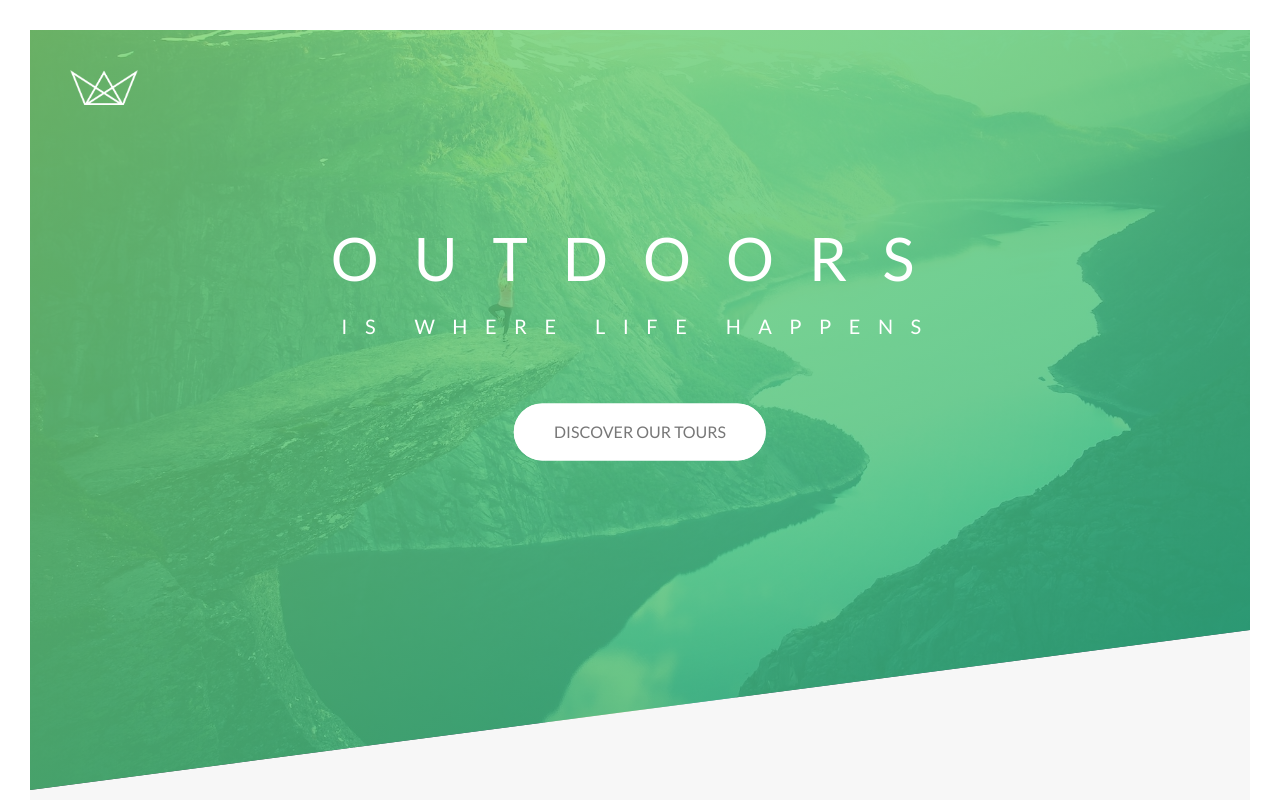
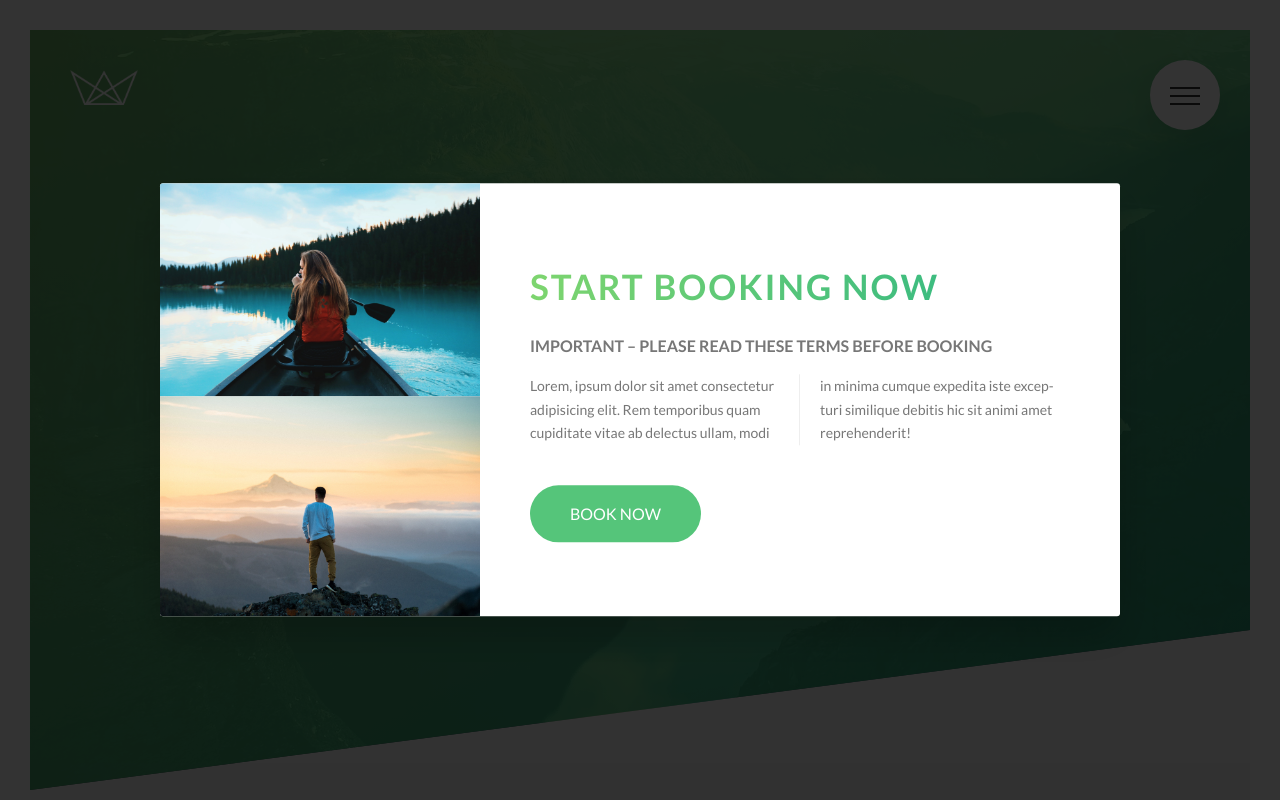
Before and after one commit to kouathao/Natours, a website: page index.html in a window 1280 px wide. Shown: the top 800 px of the page. Drawn offline with Linux system fonts and the light colour scheme.

Commit message:
completed video 52

```diff
--- a/css/style.css
+++ b/css/style.css
@@ -460,6 +460,50 @@ body {
 .form__radio-input:checked ~ .form__radio-label .form__radio-button::after {
   opacity: 1; }
 
+.popup {
+  height: 100vh;
+  width: 100%;
+  position: fixed;
+  top: 0;
+  left: 0;
+  background-color: rgba(0, 0, 0, 0.8);
+  z-index: 9999; }
+  .popup__content {
+    position: absolute;
+    top: 50%;
+    left: 50%;
+    transform: translate(-50%, -50%);
+    width: 75%;
+    background-color: #fff;
+    box-shadow: 0 2rem 4rem rgba(0, 0, 0, 0.2);
+    border-radius: 3px;
+    display: table;
+    overflow: hidden; }
+  .popup__left {
+    width: 33.333333%;
+    display: table-cell; }
+  .popup__right {
+    width: 66.666667%;
+    display: table-cell;
+    vertical-align: middle;
+    padding: 3rem 5rem; }
+  .popup__img {
+    display: block;
+    width: 100%; }
+  .popup__text {
+    font-size: 1.4rem;
+    margin-bottom: 4rem;
+    -moz-column-count: 2;
+    -moz-column-gap: 4rem;
+    -moz-column-rule: 1px solid #eee;
+    column-count: 2;
+    column-gap: 4rem;
+    column-rule: 1px solid #eee;
+    -moz-hyphens: auto;
+    -ms-hyphens: auto;
+    -webkit-hyphens: auto;
+    hyphens: auto; }
+
 .row {
   max-width: 114rem;
   margin: 0 auto; }
@@ -546,6 +590,117 @@ body {
     width: 80%;
     float: right; }
 
+.navigation__checkbox {
+  display: none; }
+
+.navigation__button {
+  background-color: #fff;
+  height: 7rem;
+  width: 7rem;
+  position: fixed;
+  top: 6rem;
+  right: 6rem;
+  border-radius: 50%;
+  z-index: 2000;
+  box-shadow: 0 1rem 3rem rgba(0, 0, 0, 0.1);
+  text-align: center;
+  cursor: pointer; }
+
+.navigation__background {
+  height: 6rem;
+  width: 6rem;
+  border-radius: 50%;
+  position: fixed;
+  top: 6.5rem;
+  right: 6.5rem;
+  background-image: radial-gradient(#7ed56f, #28b485);
+  z-index: 1000;
+  transition: transform 0.8s cubic-bezier(0.86, 0, 0.07, 1); }
+
+.navigation__nav {
+  height: 100vh;
+  position: fixed;
+  top: 0;
+  left: 0;
+  z-index: 1500;
+  opacity: 0;
+  width: 0;
+  transition: all 0.8s cubic-bezier(0.68, -0.55, 0.265, 1.55); }
+
+.navigation__list {
+  position: absolute;
+  top: 50%;
+  left: 50%;
+  transform: translate(-50%, -50%);
+  list-style: none;
+  text-align: center;
+  width: 100%; }
+
+.navigation__item {
+  margin: 1rem; }
+
+.navigation__link:link, .navigation__link:visited {
+  display: inline-block;
+  font-size: 3rem;
+  font-weight: 300;
+  padding: 1rem 2rem;
+  color: #fff;
+  text-decoration: none;
+  text-transform: uppercase;
+  background-image: linear-gradient(120deg, transparent 0%, transparent 50%, #fff 50%);
+  background-size: 220%;
+  transition: all .4s; }
+  .navigation__link:link span, .navigation__link:visited span {
+    margin-right: 1.5rem;
+    display: inline-block; }
+
+.navigation__link:hover, .navigation__link:active {
+  background-position: 100%;
+  color: #55c57a;
+  transform: translateX(1rem); }
+
+.navigation__checkbox:checked ~ .navigation__background {
+  transform: scale(80); }
+
+.navigation__checkbox:checked ~ .navigation__nav {
+  opacity: 1;
+  width: 100%; }
+
+.navigation__icon {
+  position: relative;
+  margin-top: 3.5rem; }
+  .navigation__icon, .navigation__icon::before, .navigation__icon::after {
+    width: 3rem;
+    height: 2px;
+    background-color: #333;
+    display: inline-block; }
+  .navigation__icon::before, .navigation__icon::after {
+    content: "";
+    position: absolute;
+    left: 0;
+    transition: all .2s; }
+  .navigation__icon::before {
+    top: -.8rem; }
+  .navigation__icon::after {
+    top: .8rem; }
+
+.navigation__button:hover .navigation__icon::before {
+  top: -1rem; }
+
+.navigation__button:hover .navigation__icon::after {
+  top: 1rem; }
+
+.navigation__checkbox:checked + .navigation__button .navigation__icon {
+  background-color: transparent; }
+
+.navigation__checkbox:checked + .navigation__button .navigation__icon::before {
+  top: 0;
+  transform: rotate(135deg); }
+
+.navigation__checkbox:checked + .navigation__button .navigation__icon::after {
+  top: 0;
+  transform: rotate(-135deg); }
+
 .section-about {
   background-color: #f7f7f7;
   padding: 25rem 0;
--- a/index.html
+++ b/index.html
@@ -16,6 +16,40 @@
     <title>Natours | Exciting tours for adventurous people</title>
   </head>
   <body>
+    <!-- Navigation Start -->
+    <div class="navigation">
+      <input type="checkbox" class="navigation__checkbox" id="navi-toggle" />
+
+      <label for="navi-toggle" class="navigation__button">
+        <span class="navigation__icon">&nbsp;</span>
+      </label>
+
+      <div class="navigation__background">&nbsp;</div>
+
+      <nav class="navigation__nav">
+        <ul class="navigation__list">
+          <li class="navigation__item">
+            <a href="#" class="navigation__link"><span>01</span>About Natous</a>
+          </li>
+          <li class="navigation__item">
+            <a href="#" class="navigation__link"><span>02</span>Your benfits</a>
+          </li>
+          <li class="navigation__item">
+            <a href="#" class="navigation__link"
+              ><span>03</span>Popular tours</a
+            >
+          </li>
+          <li class="navigation__item">
+            <a href="#" class="navigation__link"><span>04</span>Stories</a>
+          </li>
+          <li class="navigation__item">
+            <a href="#" class="navigation__link"><span>05</span>Book now</a>
+          </li>
+        </ul>
+      </nav>
+    </div>
+    <!-- Navigation End -->
+
     <!-- Header start -->
     <header class="header">
       <div class="header__logo-box">
@@ -448,6 +482,33 @@
         </div>
       </div>
     </footer>
+
+    <!-- Popup start -->
+    <div class="popup">
+      <div class="popup__content">
+        <div class="popup__left">
+          <img src="img/nat-8.jpg" alt="Tour photo" class="popup__img" />
+          <img src="img/nat-9.jpg" alt="Tour photo" class="popup__img" />
+        </div>
+        <div class="popup__right">
+          <h2 class="heading-secondary u-margin-bottom-small">
+            Start Booking now
+          </h2>
+          <h3 class="heading-tertiary u-margin-bottom-small">
+            Important &ndash; Please read these terms before booking
+          </h3>
+          <p class="popup__text">
+            Lorem, ipsum dolor sit amet consectetur adipisicing elit. Rem
+            temporibus quam cupiditate vitae ab delectus ullam, modi in minima
+            cumque expedita iste excepturi similique debitis hic sit animi amet
+            reprehenderit!
+          </p>
+          <a href="#" class="btn btn--green">Book now</a>
+        </div>
+      </div>
+    </div>
+    <!-- Popup end -->
+
     <!-- Footer End -->
     <!-- <section class="grid-test">
       <div class="row">
```
